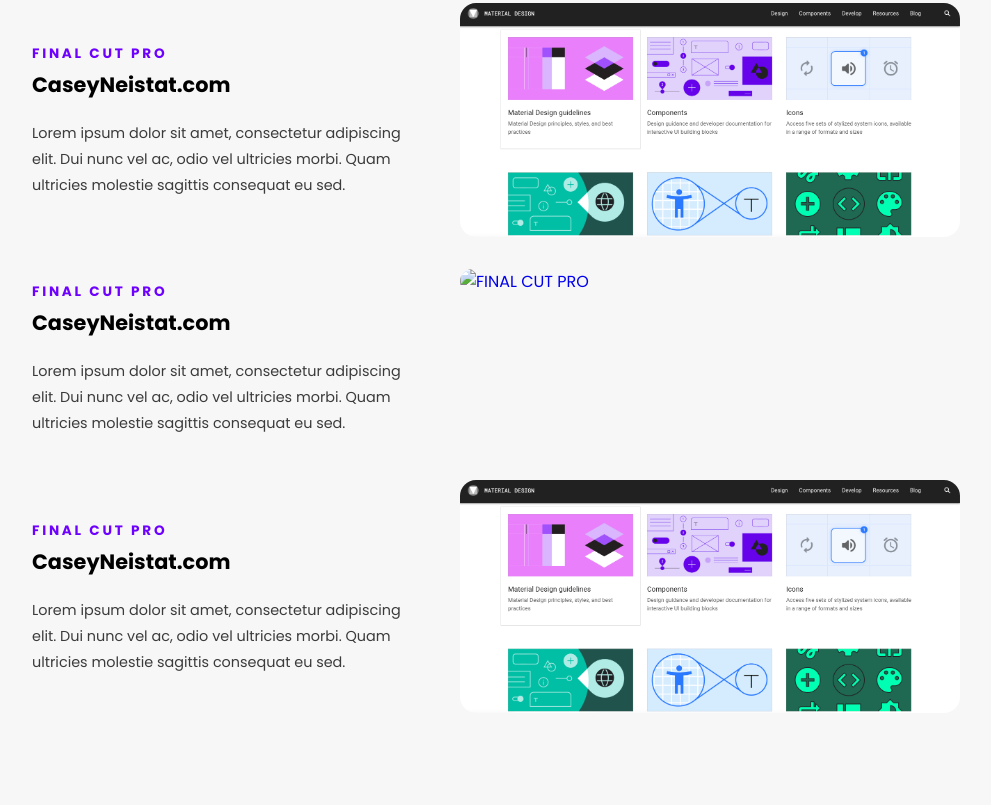
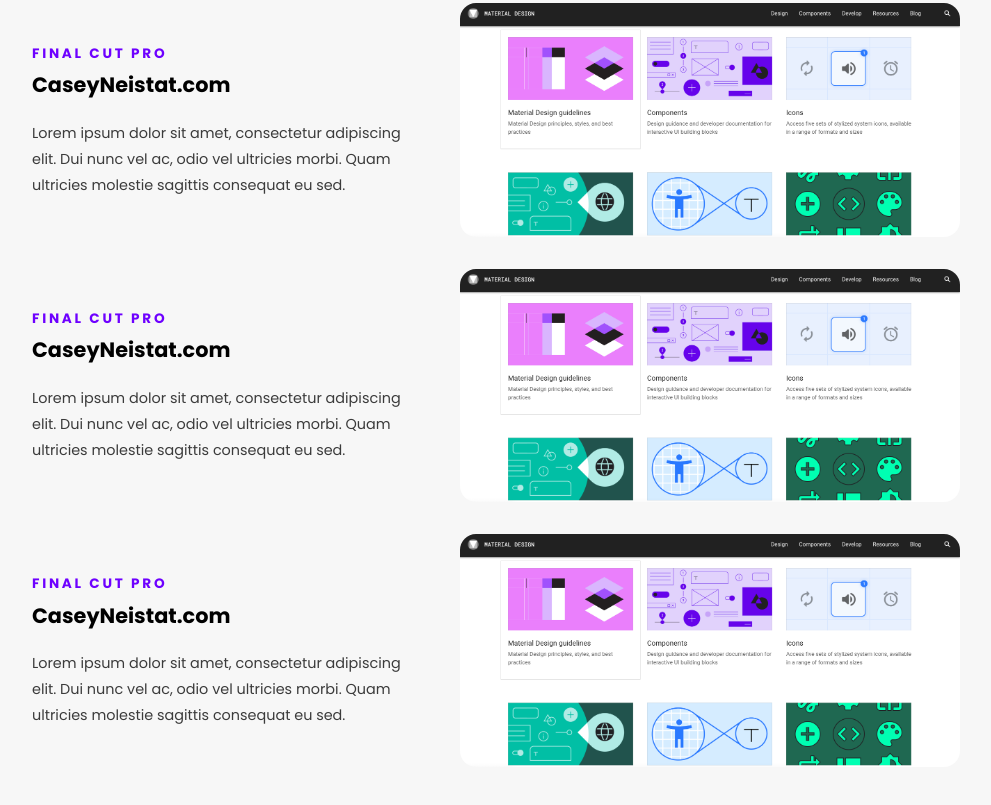
Before and after one commit to zdennyp/Landing_Page01, a plain HTML site: page index.html in a window 1280 px wide. Shown: the part 1814-2619 px from the top of the page, without its empty margins (160-1151 px from the left). Drawn offline with Linux system fonts and the light colour scheme; the site is published under a folder, as on GitHub Pages, so addresses that start at the root find nothing.

Commit message:
Update index.html

```diff
--- a/index.html
+++ b/index.html
@@ -118,7 +118,7 @@
                     <p class="featured-desc">Lorem ipsum dolor sit amet, consectetur adipiscing elit. Dui nunc vel ac, odio vel ultricies morbi. Quam ultricies molestie sagittis consequat eu sed.</p>
                 </div>
             </div>
-            <a href="#"><img src="/images/Screenshot 2021-04-05 at 22.52 1.png" alt="FINAL CUT PRO"></a>
+            <a href="#"><img src="images/Screenshot 2021-04-05 at 22.52 1.png" alt="FINAL CUT PRO"></a>
         </div>
 
         <div class="portfolio-container transition3">
```
